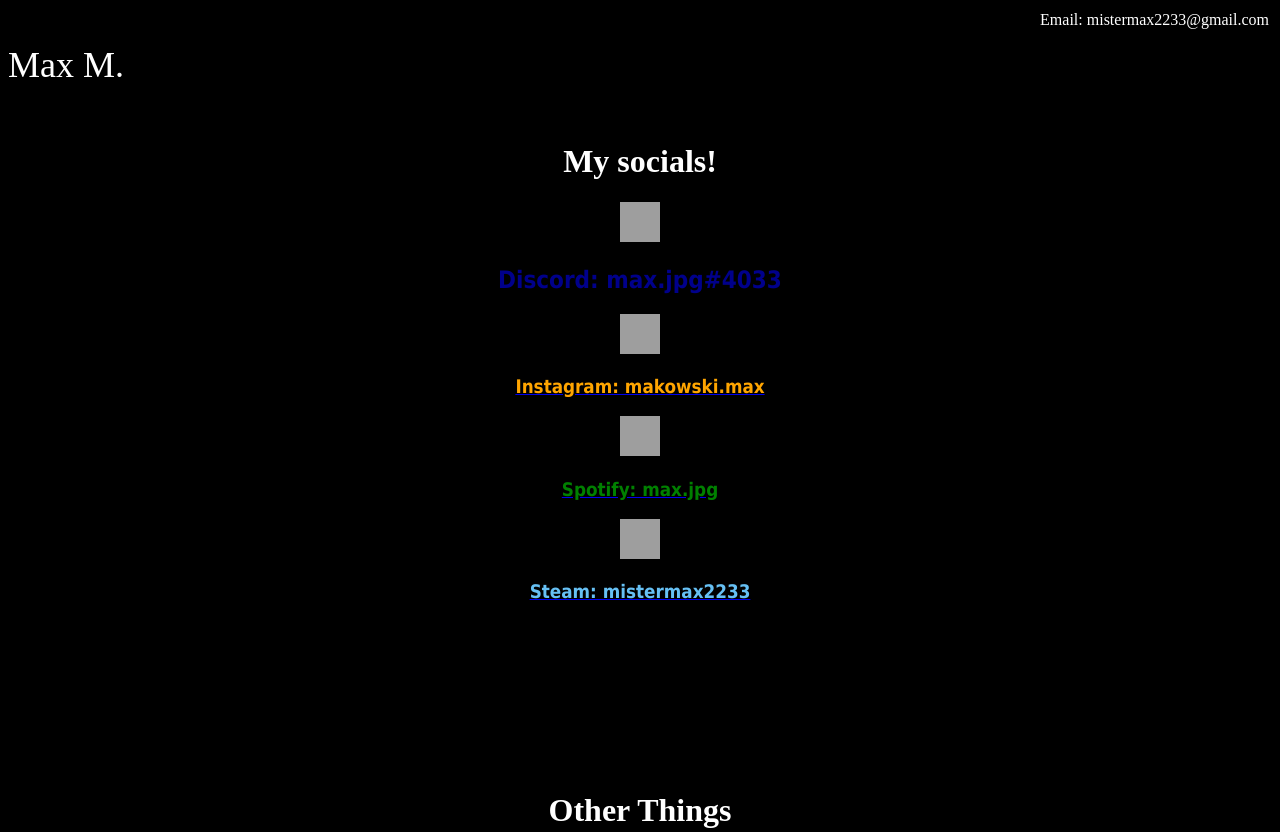
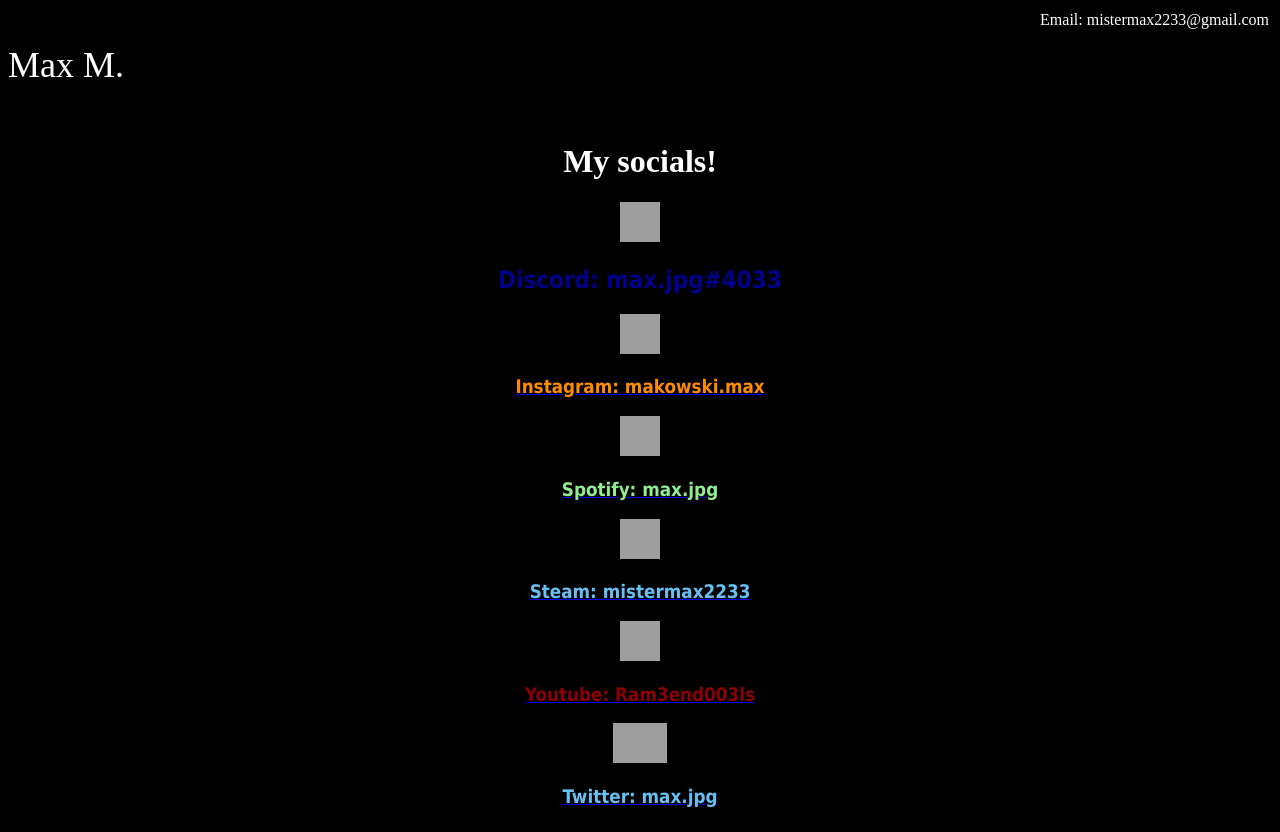
Before and after one commit to mistermax2233/mistermax2233.github.io, a plain HTML site: page index.html in a window 1280 px wide. Shown: the top 832 px of the page. Drawn offline with Linux system fonts and the light colour scheme; grey boxes are pictures that could not be loaded.

Commit message:
added yt and twitter

```diff
--- a/index.html
+++ b/index.html
@@ -33,20 +33,32 @@
 <div align="center"><!-- instagram -->
         <img src="https://www.pngitem.com/pimgs/m/510-5101812_transparent-square-clip-art-logo-instagram-hd-png.png"height="40" width="40" style="float:middle">
          <a href="https://www.instagram.com/makowski.max/"target="_blank">
-          <h3 style="color:orange; font-family:Tahoma"> Instagram: makowski.max </h3> </a>
+          <h3 style="color:darkorange; font-family:Tahoma"> Instagram: makowski.max </h3> </a>
 </div>
 <div align="center"><!-- spotify -->
 
 
         <img src="https://www.logolynx.com/images/logolynx/29/29e9b4af9198bea4021cd6c6758eb3f1.png" height="40" width="40" style="float:middle">
         <a href="https://open.spotify.com/user/sundadim" target="_blank">
-        <h3 style="color:green; font-family:Tahoma"> Spotify: max.jpg <h3></a>
+        <h3 style="color:lightgreen; font-family:Tahoma"> Spotify: max.jpg <h3></a>
 </div>
 <div align="center"> <!-- steam -->
 
          <img src="https://toppng.com/uploads/preview/steam-logo-png-steam-logo-black-11563631869uaboooqq1t.png" height="40" width="40" style="float:middle">
          <a href="https://steamcommunity.com/profiles/76561198866408134" target="_blank">
           <h3 style="color:#66c0f4; font-family:Tahoma"> Steam: mistermax2233 </h3> </a>
+</div>
+<div align="center"> <!-- youtube -->
+
+         <img src="https://upload.wikimedia.org/wikipedia/commons/a/a6/YouTube_social_dark_square_%282017%29.svg" height="40" width="40" style="float:middle">
+         <a href="https://www.youtube.com/channel/UCZsNsKioBhgLgBl0X-XtBCA" target="_blank">
+          <h3 style="color:darkred; font-family:Tahoma"> Youtube: Ram3end003ls </h3> </a>
+</div>
+<div align="center"> <!-- twitter -->
+
+         <img src="https://lh3.googleusercontent.com/sYQ9vEE61RojvPZUWdPdsbUKzQBmVAJIm8oVTgWDpVxj1oPZCI2dw2v1UzGHgTAsD5Y9V50cCrX2g32tFD8XpnY1NsxmgKSjvn1KTeVI5WRN5JxC7g2TteGwZ1K6lo0yTmt7GILkgA=s225-p-k" height="40" lengt="40" style="float:middle">
+         <a href="https://twitter.com/maxjpg1" target="_blank">
+          <h3 style="color:#66c0f4; font-family:Tahoma"> Twitter: max.jpg </h3> </a>
 </div>
 
 
```
